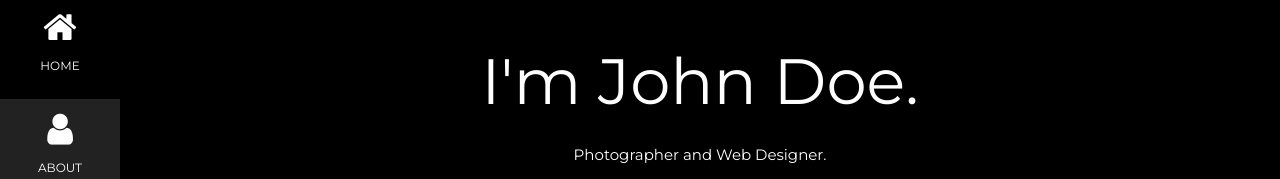
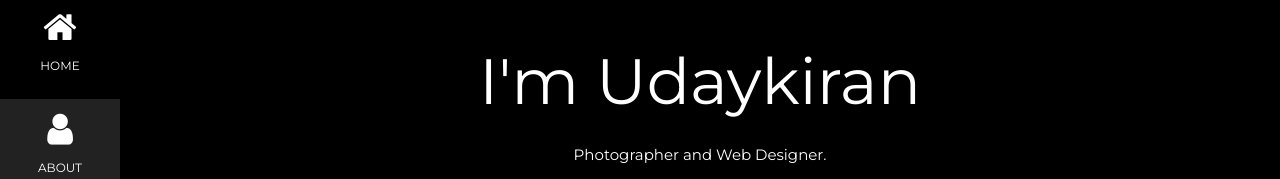
Before and after one commit to soma222/resume, a plain HTML site: page index.html in a window 1280 px wide. Shown: the part 21-200 px from the top of the page. Drawn offline with nearby package versions, Linux system fonts and the light colour scheme.

Commit message:
Update index.html

```diff
--- a/index.html
+++ b/index.html
@@ -56,7 +56,7 @@
 <div class="w3-padding-large" id="main">
   <!-- Header/Home -->
   <header class="w3-container w3-padding-32 w3-center w3-black" id="home">
-    <h1 class="w3-jumbo"><span class="w3-hide-small">I'm</span> John Doe.</h1>
+    <h1 class="w3-jumbo"><span class="w3-hide-small">I'm</span> Udaykiran</h1>
     <p>Photographer and Web Designer.</p>
     <img src="dp.jpg" alt="boy" class="w3-image" width="992" height="1108">
   </header>
```
